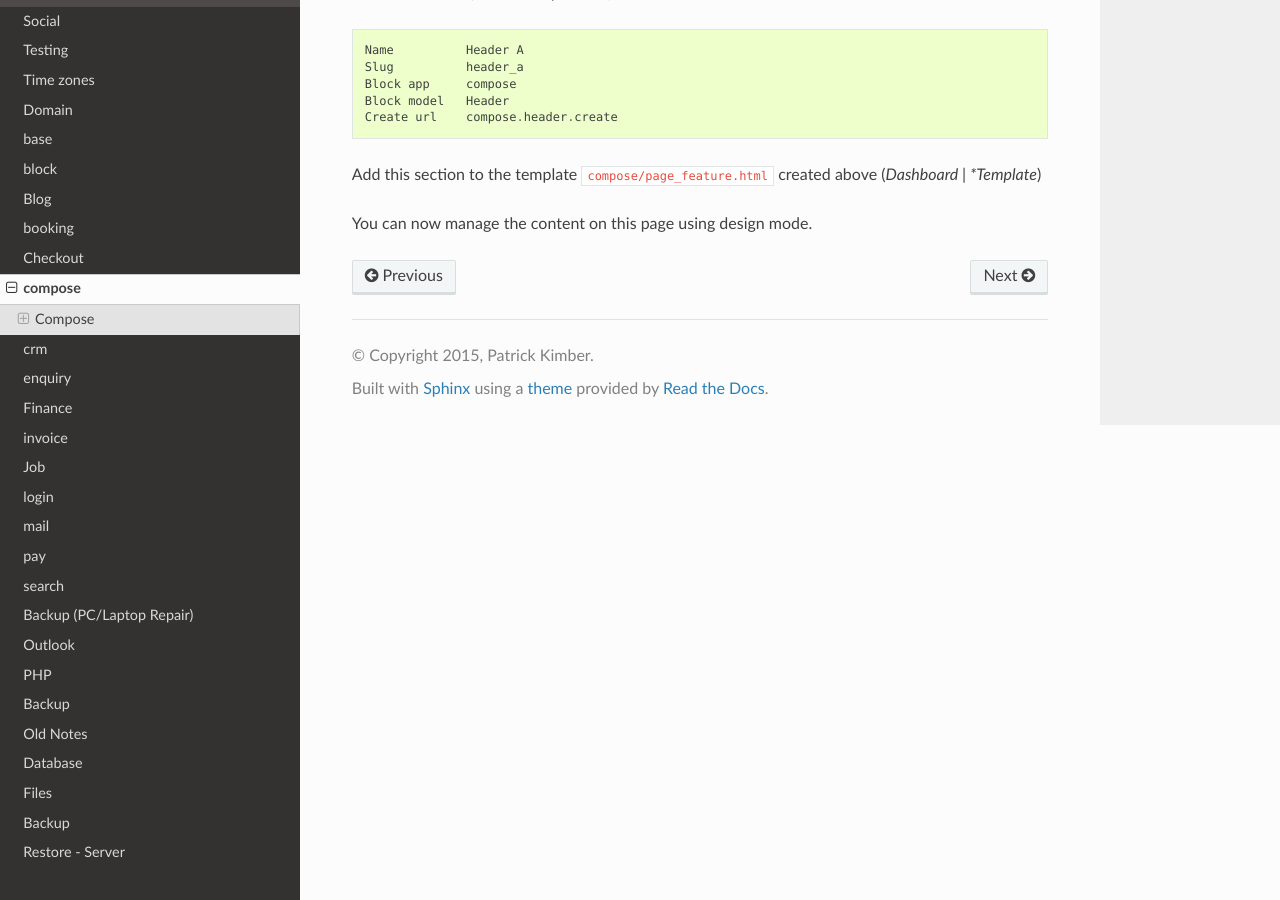
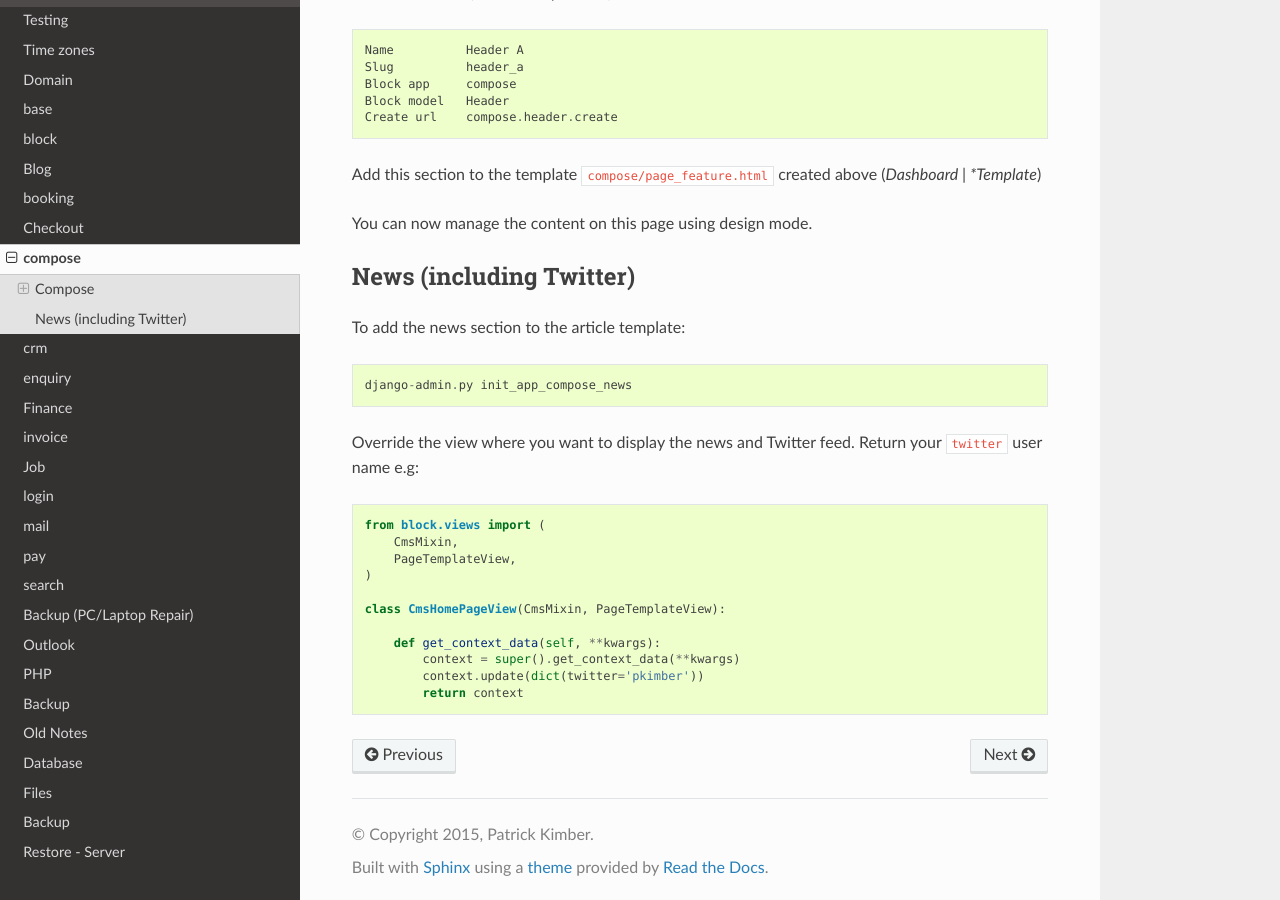
Before and after one commit to pkimber/old-docs-migrated-to-gitlab, a Sphinx documentation site: the page built from source/app-compose.rst, in a window 1280 px wide and 900 px high, scrolled down 1522 px. Built offline with Sphinx 7.4.7 and the Read the Docs theme 2.0.0, drawn with Linux system fonts in a browser that asks for light colours.

Commit message:
news and twitter feed #1179

```diff
--- a/source/app-compose.rst
+++ b/source/app-compose.rst
@@ -78,3 +78,25 @@ Add this section to the template ``compose/page_feature.html`` created above
 (*Dashboard | *Template*)
 
 You can now manage the content on this page using design mode.
+
+News (including Twitter)
+========================
+
+To add the news section to the article template::
+
+  django-admin.py init_app_compose_news
+
+Override the view where you want to display the news and Twitter feed.  Return
+your ``twitter`` user name e.g::
+
+  from block.views import (
+      CmsMixin,
+      PageTemplateView,
+  )
+
+  class CmsHomePageView(CmsMixin, PageTemplateView):
+
+      def get_context_data(self, **kwargs):
+          context = super().get_context_data(**kwargs)
+          context.update(dict(twitter='pkimber'))
+          return context
```
